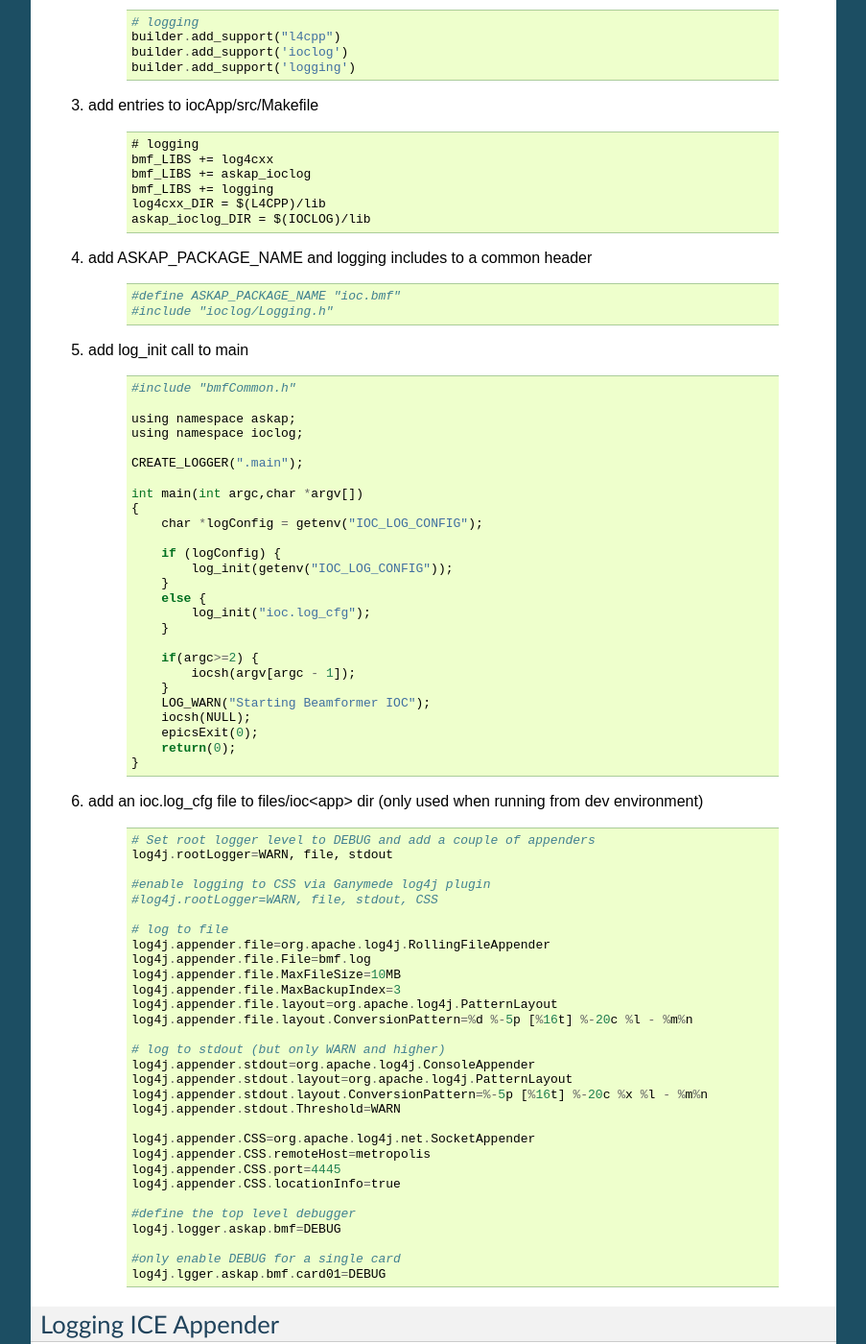
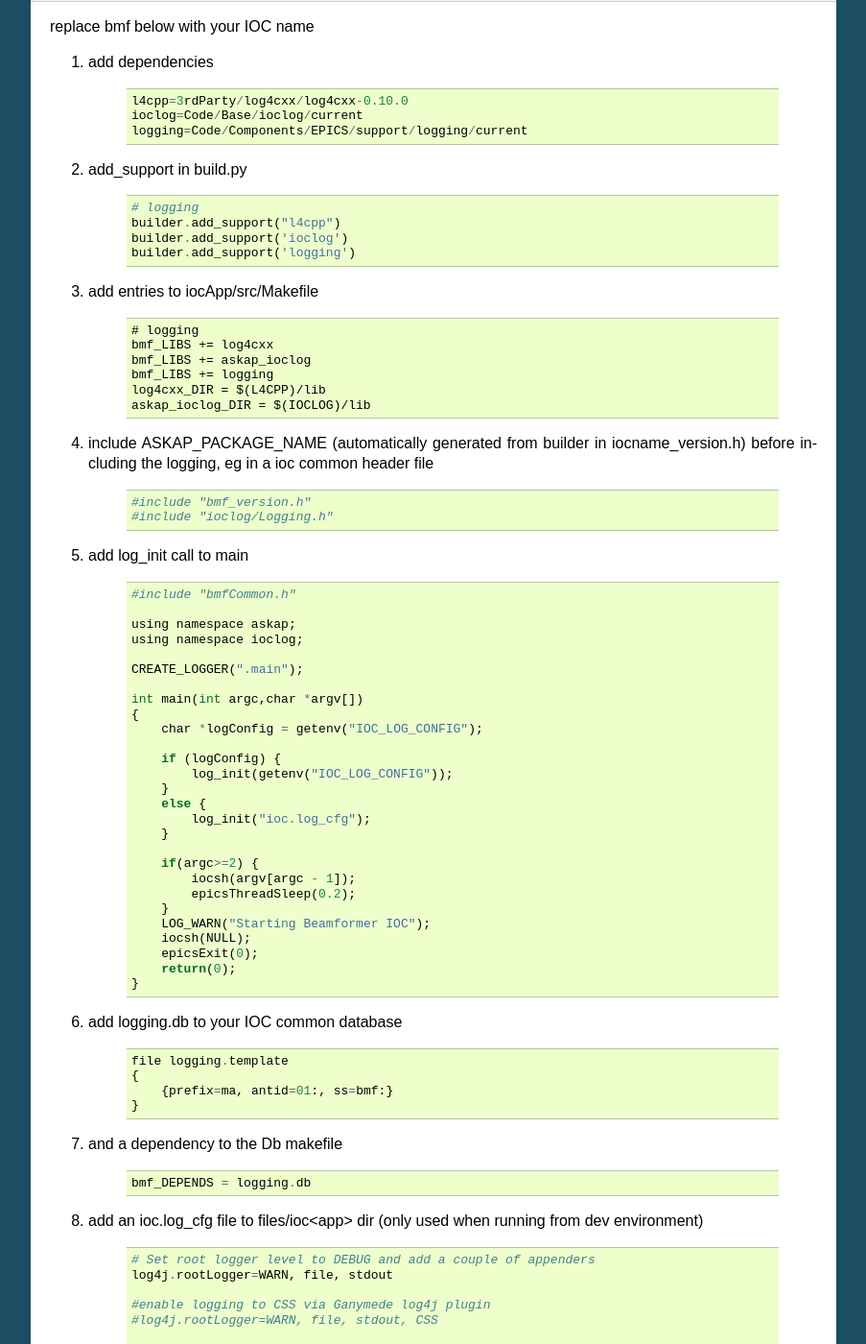
Before and after one commit to ATNF/log4epicxx, a Sphinx documentation site: the page built from doc/logging.rst, in a window 1280 px wide and 1400 px high, scrolled down 2038 px. Shown: the whole window at 96% size, without its empty margins (198-1101 px from the left). Built offline with Sphinx 7.4.7, drawn with Linux system fonts in a browser that asks for light colours; some of the changed text lies outside the part shown.

Commit message:
updated IOC logging doco
git-svn-id: https://svn.atnf.csiro.au/askapsoft/Src/trunk/Code/Components/EPICS/support/logging/current@16840 44c4bee0-8214-0410-80dd-e81c2e0173bc

```diff
--- a/doc/logging.rst
+++ b/doc/logging.rst
@@ -1,10 +1,22 @@
 ASKAP EPICS Logging
 ===================
+
+.. _log4cxx: http://logging.apache.org/log4cxx/
+
+ASKAP EPICS logging makes use of log4cxx_ as a more configurable
+logging framework for adding log information to ASKAP EPICS IOCs
+The major benefits are:
+
+* separates ASKAP driver logging from core EPICS logging
+* provides a rich set of tools for sending output to different
+  destinations and in different formats
+* good performance
+* configurable at runtime
 
 modules:
 
 Code/Base/ioclog
-  log4cxx wrapper
+  log4cxx_ wrapper
 
 Code/Base/EPICS/support/logging
   support for controlling logging levels at runtime
@@ -19,7 +31,7 @@
 
 .. function:: CREATE_LOGGER(logName)
 
-    creates a logger instance called logName.  ASKAP_PACKAGE_NAME must be defined before
+    creates a logger instance called logName. ASKAP_PACKAGE_NAME must be defined before
     including ioclog/Logging.h
 
 .. function:: CREATE_IOC_LOGGER(logName)
@@ -104,6 +116,8 @@
 Steps
 -----
 
+replace bmf below with your IOC name
+
 #. add dependencies
 
     ::
@@ -134,11 +148,13 @@
         log4cxx_DIR = $(L4CPP)/lib
         askap_ioclog_DIR = $(IOCLOG)/lib
 
-#. add ASKAP_PACKAGE_NAME and logging includes to a common header
+#. include ASKAP_PACKAGE_NAME (automatically generated
+   from builder in iocname_version.h) before including
+   the logging, eg in a ioc common header file
 
     ::
 
-        #define ASKAP_PACKAGE_NAME "ioc.bmf"
+        #include "bmf_version.h"
         #include "ioclog/Logging.h"
 
 #. add log_init call to main
@@ -165,12 +181,28 @@
 
             if(argc>=2) {
                 iocsh(argv[argc - 1]);
+                epicsThreadSleep(0.2);
             }
             LOG_WARN("Starting Beamformer IOC");
             iocsh(NULL);
             epicsExit(0);
             return(0);
         }
+
+#. add logging.db to your IOC common database
+
+    ::
+
+        file logging.template
+        {
+            {prefix=ma, antid=01:, ss=bmf:}
+        }
+
+#. and a dependency to the Db makefile
+
+    ::
+
+        bmf_DEPENDS = logging.db
 
 #. add an ioc.log_cfg file to files/ioc<app> dir (only used when running from dev environment)
 
@@ -268,4 +300,19 @@
 Command Line Tool
 -----------------
 
-scripts/set_logging
+A command line tools is provided to set logger levels at runtime::
+
+    scripts/set_logging <pv prefix>
+
+will run a console which lists available loggers.  A command prompt allows input
+to set logging levels.  The command syntax is::
+
+    regex level
+
+where:
+
+regex
+    a regular expression to match against a logger name
+
+level
+    a logging level, one of off, fatal, error, warn, info, debug or trace
```
